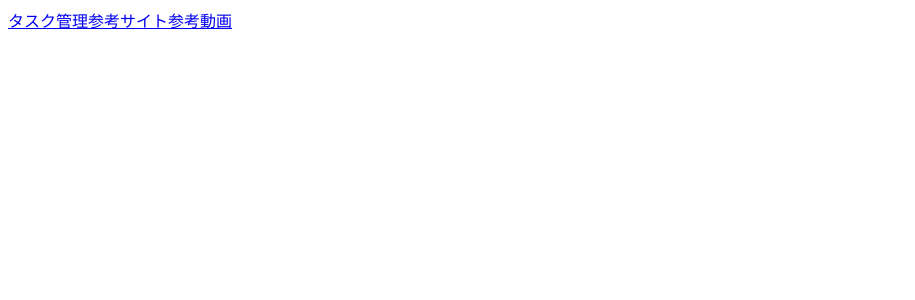
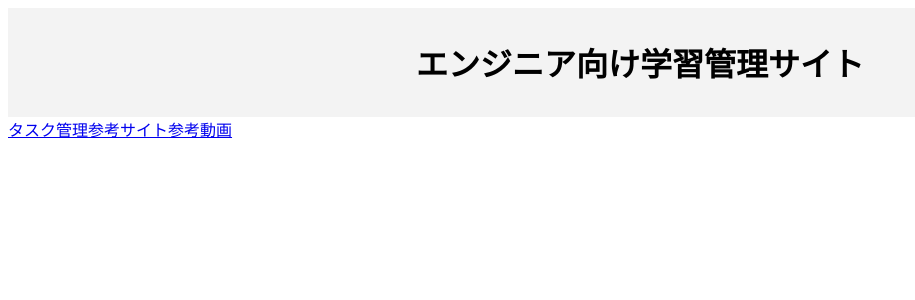
Before and after one commit to haruki-matsu/whealthon-matsumoto-spa, a Vue app in the folder vue/: page / in a window 1280 px wide. Before the commit this address had no page. Shown: the top 300 px of the page, without its empty margins (0-915 px from the left). Built offline with nearby package versions, Linux system fonts and the light colour scheme.

Commit message:
ヘッダーとサイドバーの追加

```diff
--- a/vue/src/App.vue
+++ b/vue/src/App.vue
@@ -1,17 +1,34 @@
 <template>
-  <div>
-    <div>
-      <router-link to="/tasks">タスク管理</router-link>
-      <router-link to="/sites">参考サイト</router-link>
-      <router-link to="/videos">参考動画</router-link>
-    </div>
-    <div>
-      <router-view/>
+  <div id="app">
+    <!-- ヘッダーコンポーネント -->
+    <AppHeader class="header"/>
+
+    <!-- ヘッダーの下に配置されるサイドバーとメインコンテンツ部分 -->
+    <div class="content">
+      <!-- サイドバー -->
+      <AppSidebar class="sidebar"/>
+
+      <!-- メインコンテンツ -->
+      <router-view class="router-view"/>
     </div>
   </div>
 </template>
 
 
+<script>
+// ヘッダーとサイドバーのコンポーネントをインポート
+import AppHeader from './components/Header.vue';
+import AppSidebar from './components/Sidebar.vue';
+
+// Vue コンポーネントのオブジェクト定義とエクスポート
+export default {
+  components: {
+    AppHeader,
+    AppSidebar
+  }
+}
+</script>
+
 
 <style>
 </style>
--- /dev/null
+++ b/vue/src/components/Header.vue
@@ -0,0 +1,19 @@
+<template>
+  <header>
+    <h1>エンジニア向け学習管理サイト</h1>
+  </header>
+</template>
+
+<script>
+export default {
+  name: 'AppHeader'
+}
+</script>
+
+<style scoped>
+header {
+  background-color: #f3f3f3;
+  padding: 10px 20px;
+  text-align: center;
+}
+</style>
--- /dev/null
+++ b/vue/src/components/Sidebar.vue
@@ -0,0 +1,17 @@
+<!-- サイドバーのコンポーネント -->
+
+<template>
+    <div class="sidebar">
+        <router-link to="/tasks">タスク管理</router-link>
+        <router-link to="/sites">参考サイト</router-link>
+        <router-link to="/videos">参考動画</router-link>
+    </div>
+</template>
+
+
+<script>
+// コンポネントの定義
+export default {
+    name: 'AppSidebar'
+}
+</script>
```
